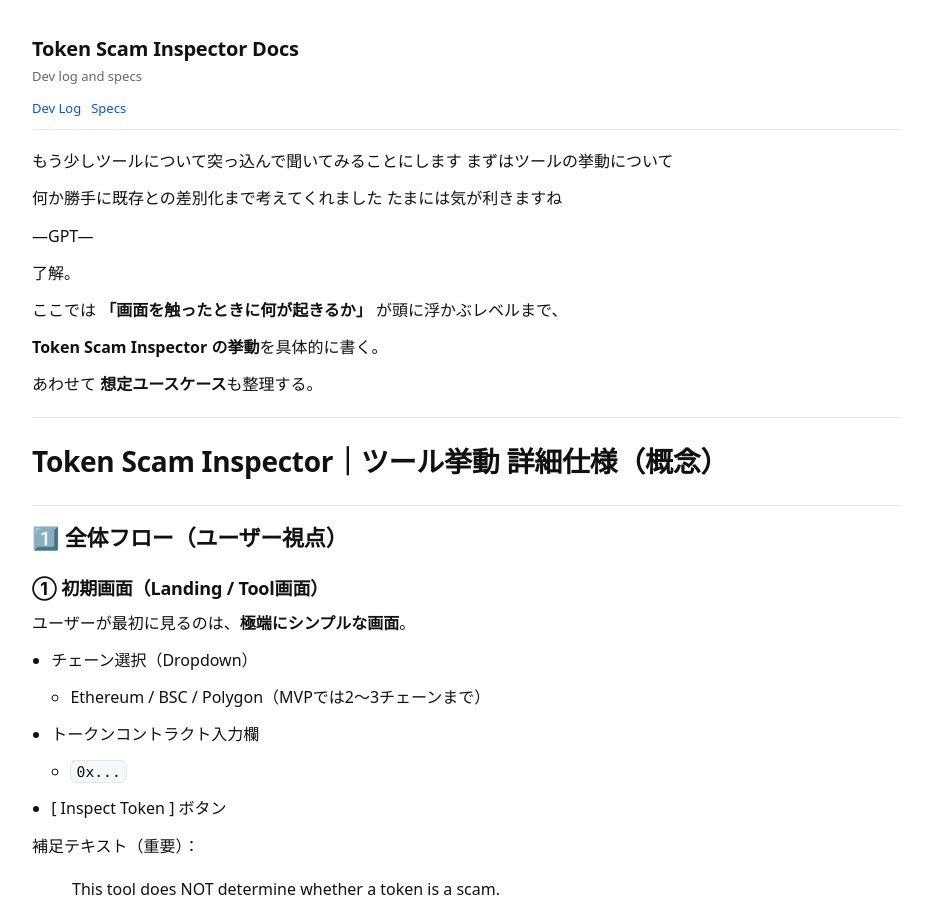
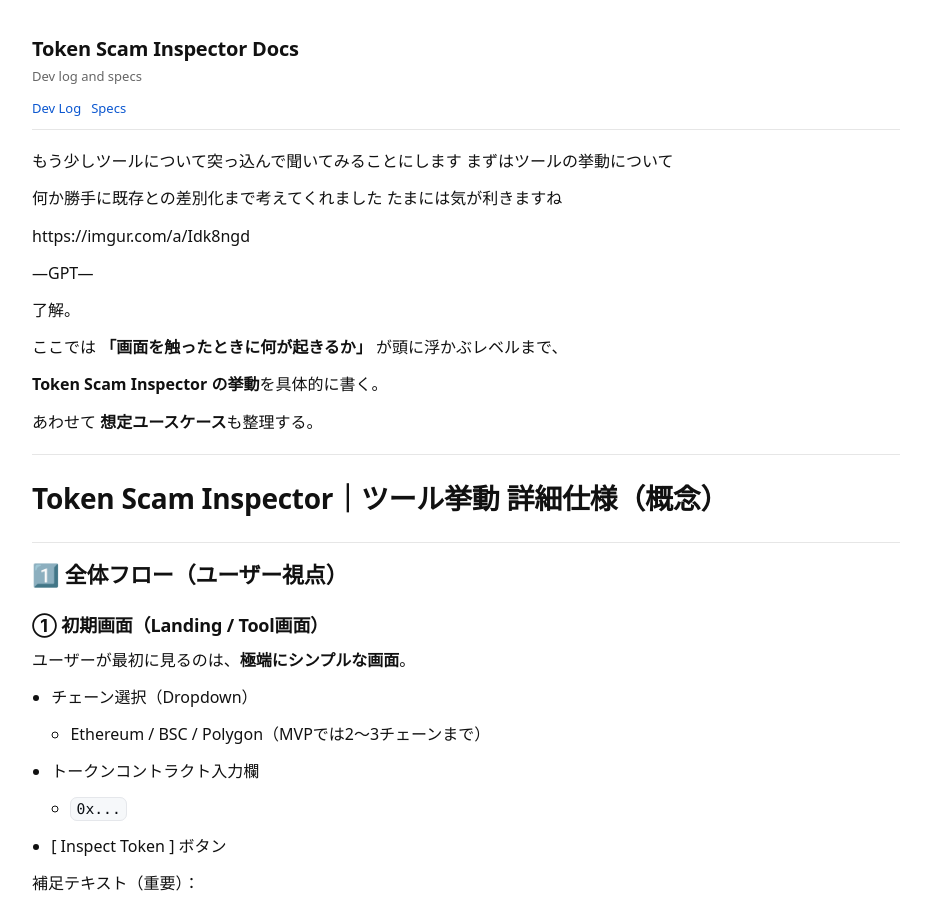
Before and after one commit to badjoke-lab/token-scam-inspector, a Jekyll site: the page built from docs/dev-log/2025-12-25.md, in a window 1280 px wide and 900 px high. Shown: the whole window, without its empty margins (174-1105 px from the left). Built offline with Jekyll 4.4.1, drawn with Linux system fonts in a browser that asks for light colours; our own code applies the rules of GitHub Pages for plain Markdown files; some of the changed lines change nothing that is shown.

Commit message:
Update 2025-12-25.md

```diff
--- a/docs/dev-log/2025-12-25.md
+++ b/docs/dev-log/2025-12-25.md
@@ -3,6 +3,8 @@
 
 何か勝手に既存との差別化まで考えてくれました
 たまには気が利きますね
+
+https://imgur.com/a/Idk8ngd
 
 ---GPT---
 
```
